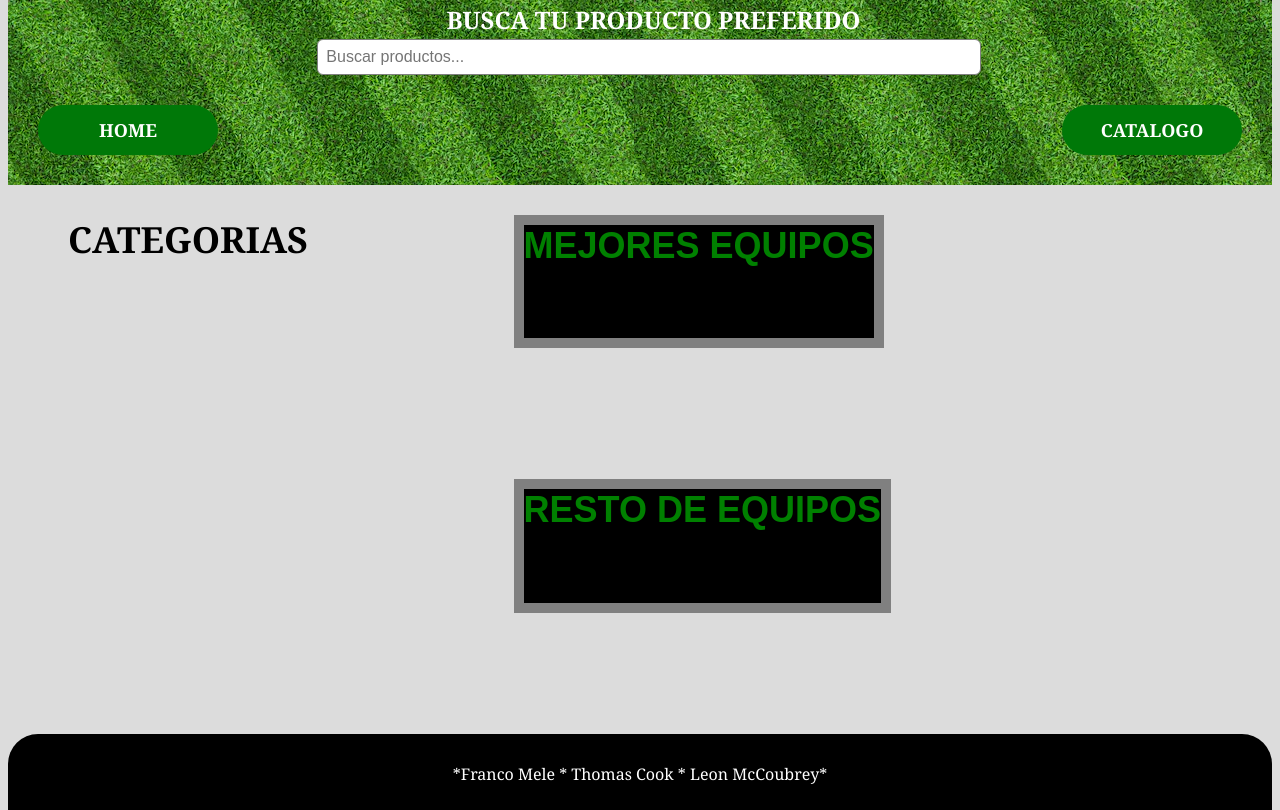
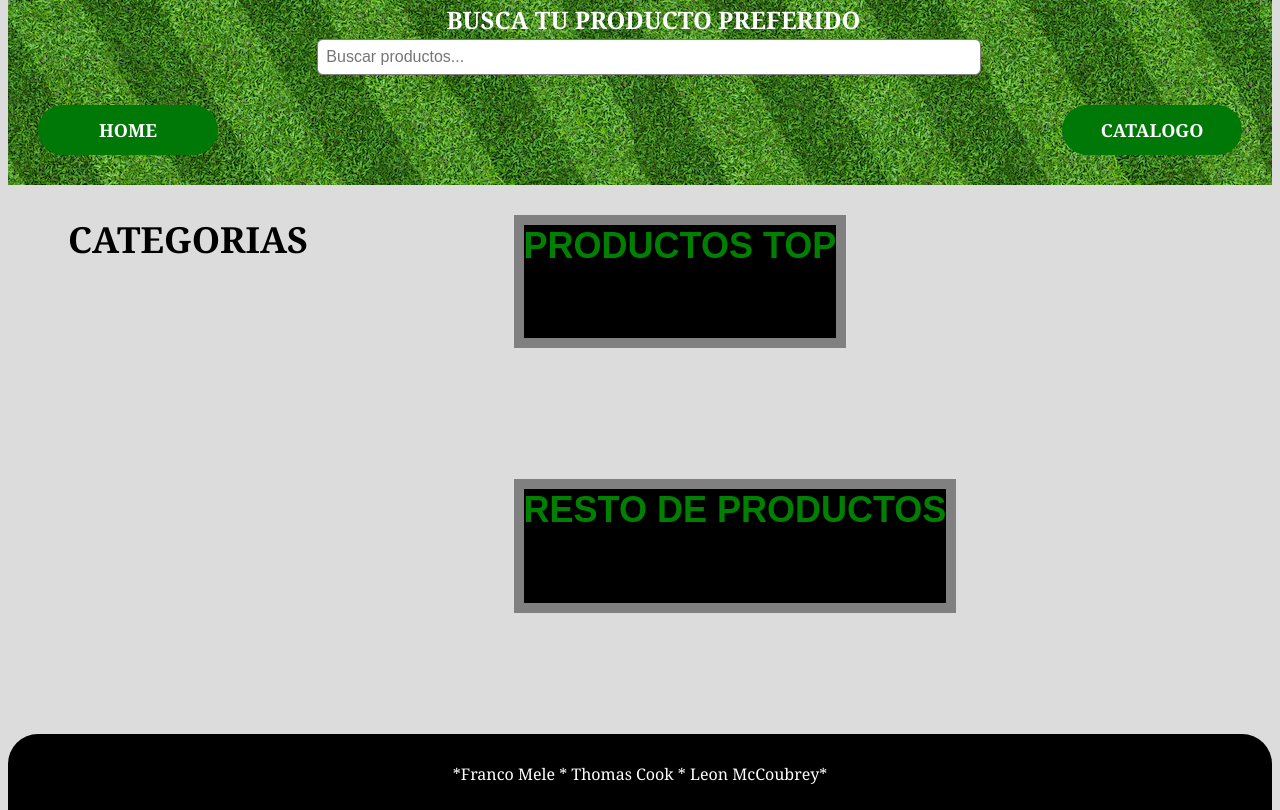
Before and after one commit to LeonMcCoubrey/proyectoIntegradorgrupoMcCoubrey-Mele-Cook, a plain HTML site: page index.html in a window 1280 px wide. Shown: the part 464-1274 px from the top of the page. Drawn offline with Linux system fonts and the light colour scheme; no server answers.

Commit message:
arregle algo de un h2

```diff
--- a/index.html
+++ b/index.html
@@ -45,11 +45,11 @@
             </ul>
         </aside>
         <section class="caja">
-            <h2 class="productostop">MEJORES EQUIPOS</h2>
+            <h2 class="productostop">PRODUCTOS TOP</h2>
             <div class="contenedortop ">
 
             </div>
-            <h2 class="productosaleatorios">RESTO DE EQUIPOS</h2>
+            <h2 class="productosaleatorios">RESTO DE PRODUCTOS</h2>
             <div class="contenedoraleatorio">
 
             </div>
```
